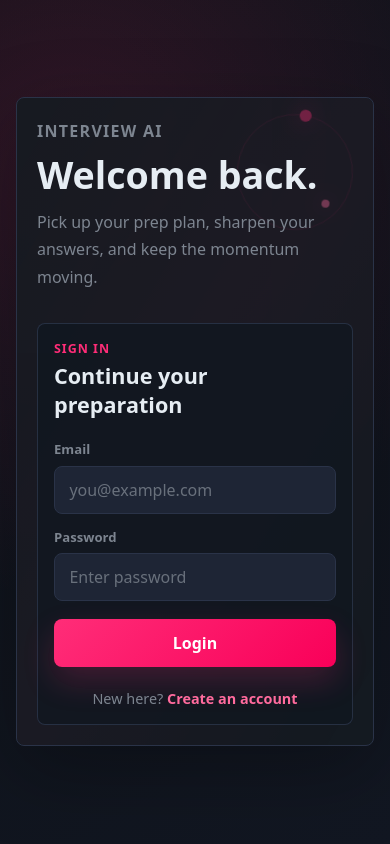
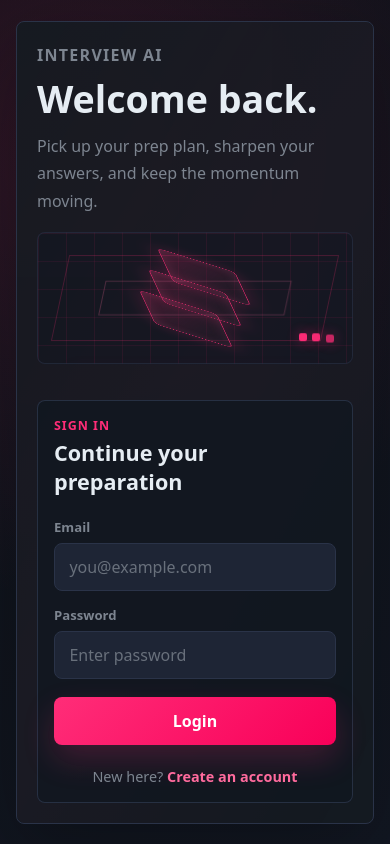
Before and after one commit to neelabhra-de/interview-ai, a React app in the folder Frontend/: page /login in a window 390 px wide. Built offline with nearby package versions, Linux system fonts and the light colour scheme; no server answers; the HTML template or start-up script is replaced by a standard one.

Commit message:
feat: implement loading experience component and integrate it into authentication and interview pages

```diff
--- a/Frontend/src/app.routes.jsx
+++ b/Frontend/src/app.routes.jsx
@@ -1,4 +1,4 @@
-import { createBrowserRouter } from "react-router";
+import { Navigate, createBrowserRouter } from "react-router";
 
 import Login from "./features/auth/pages/Login";
 import Register from "./features/auth/pages/Register";
@@ -12,6 +12,10 @@ import Interview from "./features/interview/pages/Interview";
 export const router = createBrowserRouter( [
     {
         path: "/",
+        element: <Navigate to="/login" replace />
+    },
+    {
+        path: "/interview",
         element: <Protected><Home /></Protected>
     },
     {
--- /dev/null
+++ b/Frontend/src/components/LoadingExperience.jsx
@@ -0,0 +1,37 @@
+import React from 'react'
+import './loading-experience.scss'
+
+const LoadingExperience = ({
+    title = 'Loading...',
+    subtitle = 'Preparing your workspace.'
+}) => (
+    <main className='loading-experience'>
+        <div className='loading-scene' aria-hidden='true'>
+            <div className='loading-ring loading-ring--outer' />
+            <div className='loading-ring loading-ring--inner' />
+            <div className='loading-cube'>
+                <span className='face face--front' />
+                <span className='face face--back' />
+                <span className='face face--right' />
+                <span className='face face--left' />
+                <span className='face face--top' />
+                <span className='face face--bottom' />
+            </div>
+            <div className='loading-scan' />
+        </div>
+
+        <div className='loading-copy'>
+            <p>Interview AI</p>
+            <h1>{title}</h1>
+            <span>{subtitle}</span>
+        </div>
+
+        <div className='loading-steps' aria-hidden='true'>
+            <i />
+            <i />
+            <i />
+        </div>
+    </main>
+)
+
+export default LoadingExperience
--- /dev/null
+++ b/Frontend/src/components/loading-experience.scss
@@ -0,0 +1,247 @@
+@use "sass:color";
+
+$bg-page: #0d1117;
+$bg-card: #161b22;
+$border-color: #2a3348;
+$text-primary: #e6edf3;
+$text-muted: #7d8590;
+$accent: #ff2d78;
+$accent-alt: #ff6b9d;
+
+.loading-experience {
+    min-height: 100vh;
+    width: 100%;
+    display: grid;
+    place-items: center;
+    align-content: center;
+    gap: 1.65rem;
+    padding: 2rem;
+    background:
+        radial-gradient(circle at 50% 32%, rgba($accent, 0.14), transparent 23rem),
+        linear-gradient(145deg, $bg-page, #121722);
+    color: $text-primary;
+    overflow: hidden;
+}
+
+.loading-scene {
+    position: relative;
+    width: 190px;
+    height: 190px;
+    display: grid;
+    place-items: center;
+    perspective: 760px;
+}
+
+.loading-ring {
+    position: absolute;
+    inset: 12px;
+    border: 1px solid rgba($accent, 0.22);
+    border-radius: 50%;
+    transform-style: preserve-3d;
+    animation: ringTurn 3.8s linear infinite;
+
+    &--inner {
+        inset: 42px;
+        border-color: rgba($accent-alt, 0.34);
+        animation-duration: 2.7s;
+        animation-direction: reverse;
+    }
+}
+
+.loading-cube {
+    position: relative;
+    width: 74px;
+    height: 74px;
+    transform-style: preserve-3d;
+    animation: cubeTurn 3.4s ease-in-out infinite;
+}
+
+.face {
+    position: absolute;
+    inset: 0;
+    border: 1px solid rgba($accent, 0.7);
+    background: linear-gradient(145deg, rgba($accent, 0.28), rgba($bg-card, 0.62));
+    box-shadow: inset 0 0 24px rgba($accent, 0.22), 0 0 26px rgba($accent, 0.14);
+
+    &--front {
+        transform: translateZ(37px);
+    }
+
+    &--back {
+        transform: rotateY(180deg) translateZ(37px);
+    }
+
+    &--right {
+        transform: rotateY(90deg) translateZ(37px);
+    }
+
+    &--left {
+        transform: rotateY(-90deg) translateZ(37px);
+    }
+
+    &--top {
+        transform: rotateX(90deg) translateZ(37px);
+    }
+
+    &--bottom {
+        transform: rotateX(-90deg) translateZ(37px);
+    }
+}
+
+.loading-scan {
+    position: absolute;
+    width: 150px;
+    height: 1px;
+    background: linear-gradient(90deg, transparent, $accent-alt, transparent);
+    box-shadow: 0 0 18px rgba($accent-alt, 0.5);
+    animation: scanLine 1.7s ease-in-out infinite;
+}
+
+.loading-copy {
+    display: flex;
+    flex-direction: column;
+    align-items: center;
+    gap: 0.35rem;
+    text-align: center;
+
+    p {
+        margin: 0;
+        color: $accent;
+        font-size: 0.78rem;
+        font-weight: 700;
+        letter-spacing: 0.08em;
+        text-transform: uppercase;
+    }
+
+    h1 {
+        margin: 0;
+        max-width: 560px;
+        font-size: 1.7rem;
+        line-height: 1.15;
+        letter-spacing: 0;
+    }
+
+    span {
+        color: $text-muted;
+        font-size: 0.95rem;
+    }
+}
+
+.loading-steps {
+    display: flex;
+    gap: 0.45rem;
+
+    i {
+        width: 8px;
+        height: 8px;
+        border-radius: 50%;
+        background-color: $accent;
+        animation: pulseStep 1.1s ease-in-out infinite;
+    }
+
+    i:nth-child(2) {
+        animation-delay: 0.16s;
+    }
+
+    i:nth-child(3) {
+        animation-delay: 0.32s;
+    }
+}
+
+@keyframes cubeTurn {
+    0%,
+    100% {
+        transform: rotateX(-18deg) rotateY(34deg);
+    }
+
+    50% {
+        transform: rotateX(22deg) rotateY(214deg);
+    }
+}
+
+@keyframes ringTurn {
+    from {
+        transform: rotateX(68deg) rotateZ(0deg);
+    }
+
+    to {
+        transform: rotateX(68deg) rotateZ(360deg);
+    }
+}
+
+@keyframes scanLine {
+    0%,
+    100% {
+        opacity: 0;
+        transform: translateY(-72px);
+    }
+
+    50% {
+        opacity: 1;
+        transform: translateY(72px);
+    }
+}
+
+@keyframes pulseStep {
+    0%,
+    100% {
+        opacity: 0.35;
+        transform: translateY(0);
+    }
+
+    50% {
+        opacity: 1;
+        transform: translateY(-4px);
+    }
+}
+
+@media (max-width: 640px) {
+    .loading-scene {
+        width: 150px;
+        height: 150px;
+    }
+
+    .loading-cube {
+        width: 58px;
+        height: 58px;
+    }
+
+    .face {
+        &--front {
+            transform: translateZ(29px);
+        }
+
+        &--back {
+            transform: rotateY(180deg) translateZ(29px);
+        }
+
+        &--right {
+            transform: rotateY(90deg) translateZ(29px);
+        }
+
+        &--left {
+            transform: rotateY(-90deg) translateZ(29px);
+        }
+
+        &--top {
+            transform: rotateX(90deg) translateZ(29px);
+        }
+
+        &--bottom {
+            transform: rotateX(-90deg) translateZ(29px);
+        }
+    }
+
+    .loading-copy h1 {
+        font-size: 1.35rem;
+    }
+}
+
+@media (prefers-reduced-motion: reduce) {
+    .loading-ring,
+    .loading-cube,
+    .loading-scan,
+    .loading-steps i {
+        animation: none;
+    }
+}
--- a/Frontend/src/features/auth/auth.form.scss
+++ b/Frontend/src/features/auth/auth.form.scss
@@ -50,10 +50,18 @@ $font-stack: system-ui, -apple-system, BlinkMacSystemFont, 'Segoe UI', Roboto, s
     }
 }
 
-.auth-copy {
+.auth-stage {
     position: relative;
     z-index: 1;
-    max-width: 390px;
+    min-height: 440px;
+    display: flex;
+    flex-direction: column;
+    justify-content: space-between;
+    gap: 2rem;
+}
+
+.auth-copy {
+    max-width: 420px;
     animation: slideUp 0.7s ease both;
 
     h1 {
@@ -79,46 +87,98 @@ $font-stack: system-ui, -apple-system, BlinkMacSystemFont, 'Segoe UI', Roboto, s
     text-transform: uppercase;
 }
 
-.auth-orbit {
-    position: absolute;
-    left: 3rem;
-    bottom: 3rem;
-    width: 180px;
-    height: 180px;
-    border: 1px solid rgba($accent, 0.2);
-    border-radius: 50%;
-    opacity: 0.72;
-    animation: orbitFloat 7s ease-in-out infinite;
+.auth-visual {
+    position: relative;
+    width: min(330px, 100%);
+    height: 190px;
+    display: grid;
+    place-items: center;
+    border: 1px solid rgba($border-color, 0.65);
+    border-radius: 8px;
+    background:
+        linear-gradient(rgba($accent, 0.08) 1px, transparent 1px),
+        linear-gradient(90deg, rgba($accent, 0.08) 1px, transparent 1px),
+        rgba(#0f1520, 0.34);
+    background-size: 28px 28px;
+    overflow: hidden;
+    animation: visualFloat 7s ease-in-out infinite;
+
+    &::before,
+    &::after {
+        content: "";
+        position: absolute;
+        inset: 22px;
+        border: 1px solid rgba($accent, 0.22);
+        transform: skewX(-12deg);
+    }
+
+    &::after {
+        inset: 48px 66px;
+        border-color: rgba($accent-alt, 0.34);
+        animation: panelPulse 2.4s ease-in-out infinite;
+    }
+}
+
+.auth-holo {
+    position: relative;
+    width: 86px;
+    height: 86px;
+    transform-style: preserve-3d;
+    animation: holoTurn 4.2s ease-in-out infinite;
 
     span {
         position: absolute;
-        width: 12px;
-        height: 12px;
-        border-radius: 50%;
-        background-color: $accent;
-        box-shadow: 0 0 24px rgba($accent, 0.65);
+        inset: 0;
+        border: 1px solid rgba($accent, 0.72);
+        border-radius: 8px;
+        background: linear-gradient(145deg, rgba($accent, 0.2), rgba($bg-card, 0.34));
+        box-shadow: 0 0 28px rgba($accent, 0.2), inset 0 0 20px rgba($accent-alt, 0.14);
     }
 
     span:nth-child(1) {
-        top: -6px;
-        left: 50%;
+        transform: rotateX(64deg) rotateZ(45deg);
     }
 
     span:nth-child(2) {
-        right: 20px;
-        bottom: 24px;
-        width: 8px;
-        height: 8px;
-        background-color: $accent-alt;
+        transform: rotateX(64deg) rotateZ(45deg) translateZ(24px);
     }
 
     span:nth-child(3) {
-        left: 18px;
-        bottom: 46px;
-        width: 6px;
-        height: 6px;
-        background-color: $text-primary;
-        box-shadow: 0 0 18px rgba($text-primary, 0.55);
+        transform: rotateX(64deg) rotateZ(45deg) translateZ(-24px);
+    }
+}
+
+.auth-gridline {
+    position: absolute;
+    width: 84%;
+    height: 1px;
+    background: linear-gradient(90deg, transparent, $accent-alt, transparent);
+    box-shadow: 0 0 20px rgba($accent-alt, 0.48);
+    animation: gridScan 2.2s ease-in-out infinite;
+}
+
+.auth-chip {
+    position: absolute;
+    right: 18px;
+    bottom: 18px;
+    display: flex;
+    gap: 0.35rem;
+
+    i {
+        width: 8px;
+        height: 8px;
+        border-radius: 2px;
+        background-color: $accent;
+        box-shadow: 0 0 14px rgba($accent, 0.65);
+        animation: chipPulse 1.2s ease-in-out infinite;
+    }
+
+    i:nth-child(2) {
+        animation-delay: 0.16s;
+    }
+
+    i:nth-child(3) {
+        animation-delay: 0.32s;
     }
 }
 
@@ -250,29 +310,6 @@ $font-stack: system-ui, -apple-system, BlinkMacSystemFont, 'Segoe UI', Roboto, s
     line-height: 1.4;
 }
 
-.auth-loader {
-    display: flex;
-    flex-direction: column;
-    align-items: center;
-    gap: 1rem;
-    color: $text-primary;
-
-    span {
-        width: 40px;
-        height: 40px;
-        border: 3px solid rgba($text-primary, 0.14);
-        border-top-color: $accent;
-        border-radius: 50%;
-        animation: spin 0.9s linear infinite;
-    }
-
-    h1 {
-        margin: 0;
-        font-size: 1rem;
-        color: $text-muted;
-    }
-}
-
 @keyframes authEnter {
     from {
         opacity: 0;
@@ -308,20 +345,64 @@ $font-stack: system-ui, -apple-system, BlinkMacSystemFont, 'Segoe UI', Roboto, s
     }
 }
 
-@keyframes orbitFloat {
+@keyframes visualFloat {
     0%,
     100% {
-        transform: translateY(0) rotate(0deg);
+        transform: translateY(0);
     }
 
     50% {
-        transform: translateY(-10px) rotate(12deg);
+        transform: translateY(-10px);
     }
 }
 
-@keyframes spin {
-    to {
-        transform: rotate(360deg);
+@keyframes holoTurn {
+    0%,
+    100% {
+        transform: rotateX(0deg) rotateY(0deg);
+    }
+
+    50% {
+        transform: rotateX(8deg) rotateY(180deg);
+    }
+}
+
+@keyframes gridScan {
+    0%,
+    100% {
+        opacity: 0;
+        transform: translateY(-72px);
+    }
+
+    50% {
+        opacity: 1;
+        transform: translateY(72px);
+    }
+}
+
+@keyframes panelPulse {
+    0%,
+    100% {
+        opacity: 0.35;
+        transform: skewX(-12deg) scale(1);
+    }
+
+    50% {
+        opacity: 0.9;
+        transform: skewX(-12deg) scale(1.04);
+    }
+}
+
+@keyframes chipPulse {
+    0%,
+    100% {
+        opacity: 0.35;
+        transform: translateY(0);
+    }
+
+    50% {
+        opacity: 1;
+        transform: translateY(-4px);
     }
 }
 
@@ -338,6 +419,11 @@ $font-stack: system-ui, -apple-system, BlinkMacSystemFont, 'Segoe UI', Roboto, s
         padding: 1.25rem;
     }
 
+    .auth-stage {
+        min-height: auto;
+        gap: 1.35rem;
+    }
+
     .auth-copy {
         max-width: none;
 
@@ -346,14 +432,9 @@ $font-stack: system-ui, -apple-system, BlinkMacSystemFont, 'Segoe UI', Roboto, s
         }
     }
 
-    .auth-orbit {
-        right: 1.25rem;
-        left: auto;
-        bottom: auto;
-        top: 1.25rem;
-        width: 116px;
-        height: 116px;
-        opacity: 0.38;
+    .auth-visual {
+        width: 100%;
+        height: 132px;
     }
 
     .form-container {
@@ -365,9 +446,11 @@ $font-stack: system-ui, -apple-system, BlinkMacSystemFont, 'Segoe UI', Roboto, s
     .auth-shell,
     .auth-shell::before,
     .auth-copy,
-    .auth-orbit,
-    .form-container,
-    .auth-loader span {
+    .auth-visual,
+    .auth-holo,
+    .auth-gridline,
+    .auth-chip i,
+    .form-container {
         animation: none;
     }
 }
--- a/Frontend/src/features/auth/components/protected.jsx
+++ b/Frontend/src/features/auth/components/protected.jsx
@@ -2,13 +2,18 @@ import { useAuth } from "../hooks/useAuth";
 import { Navigate } from "react-router";
 
 import React from 'react'
+import LoadingExperience from "../../../components/LoadingExperience";
 
 const Protected = ({children}) => {
     const {loading,user} = useAuth()
 
 
     if(loading){
-        return (<main><h1>Loading....</h1></main>)
+        return (
+            <LoadingExperience
+                title='Checking your session'
+                subtitle='Verifying access before opening your workspace.' />
+        )
     }
 
     if(!user){
--- a/Frontend/src/features/auth/pages/Login.jsx
+++ b/Frontend/src/features/auth/pages/Login.jsx
@@ -2,6 +2,7 @@ import React, { useState } from 'react'
 import { useNavigate, Link } from 'react-router'
 import "../auth.form.scss"
 import { useAuth } from '../hooks/useAuth'
+import LoadingExperience from '../../../components/LoadingExperience'
 
 const Login = () => {
 
@@ -17,7 +18,7 @@ const Login = () => {
         setError("")
         try {
             await handleLogin({ email, password })
-            navigate('/', { replace: true })
+            navigate('/interview', { replace: true })
         } catch (error) {
             setError(error.response?.data?.message || error.message || "Could not login. Please try again.")
         }
@@ -25,12 +26,9 @@ const Login = () => {
 
     if (loading) {
         return (
-            <main className='auth-page'>
-                <div className='auth-loader'>
-                    <span />
-                    <h1>Opening your workspace...</h1>
-                </div>
-            </main>
+            <LoadingExperience
+                title='Opening your workspace'
+                subtitle='Syncing your session and loading your interview plans.' />
         )
     }
 
@@ -38,16 +36,26 @@ const Login = () => {
     return (
         <main className='auth-page'>
             <section className='auth-shell'>
-                <div className='auth-orbit' aria-hidden='true'>
-                    <span />
-                    <span />
-                    <span />
-                </div>
+                <div className='auth-stage'>
+                    <div className='auth-copy'>
+                        <p className='auth-eyebrow'>Interview AI</p>
+                        <h1>Welcome back.</h1>
+                        <p>Pick up your prep plan, sharpen your answers, and keep the momentum moving.</p>
+                    </div>
 
-                <div className='auth-copy'>
-                    <p className='auth-eyebrow'>Interview AI</p>
-                    <h1>Welcome back.</h1>
-                    <p>Pick up your prep plan, sharpen your answers, and keep the momentum moving.</p>
+                    <div className='auth-visual' aria-hidden='true'>
+                        <div className='auth-holo'>
+                            <span />
+                            <span />
+                            <span />
+                        </div>
+                        <div className='auth-gridline' />
+                        <div className='auth-chip'>
+                            <i />
+                            <i />
+                            <i />
+                        </div>
+                    </div>
                 </div>
 
                 <div className='form-container'>
--- a/Frontend/src/features/auth/pages/Register.jsx
+++ b/Frontend/src/features/auth/pages/Register.jsx
@@ -2,6 +2,7 @@ import React, { useState } from 'react'
 import { useNavigate, Link } from 'react-router'
 import { useAuth } from '../hooks/useAuth'
 import "../auth.form.scss"
+import LoadingExperience from '../../../components/LoadingExperience'
 
 const Register = () => {
 
@@ -18,7 +19,7 @@ const Register = () => {
         setError("")
         try {
             await handleRegister({ username, email, password })
-            navigate("/", { replace: true })
+            navigate("/interview", { replace: true })
         } catch (error) {
             setError(error.response?.data?.message || error.message || "Could not create your account. Please try again.")
         }
@@ -26,28 +27,35 @@ const Register = () => {
 
     if (loading) {
         return (
-            <main className='auth-page'>
-                <div className='auth-loader'>
-                    <span />
-                    <h1>Creating your workspace...</h1>
-                </div>
-            </main>
+            <LoadingExperience
+                title='Creating your workspace'
+                subtitle='Setting up your account and interview dashboard.' />
         )
     }
 
     return (
         <main className='auth-page'>
             <section className='auth-shell auth-shell--register'>
-                <div className='auth-orbit' aria-hidden='true'>
-                    <span />
-                    <span />
-                    <span />
-                </div>
+                <div className='auth-stage'>
+                    <div className='auth-copy'>
+                        <p className='auth-eyebrow'>Interview AI</p>
+                        <h1>Build your edge.</h1>
+                        <p>Turn a job description and your resume into focused practice that feels made for the room.</p>
+                    </div>
 
-                <div className='auth-copy'>
-                    <p className='auth-eyebrow'>Interview AI</p>
-                    <h1>Build your edge.</h1>
-                    <p>Turn a job description and your resume into focused practice that feels made for the room.</p>
+                    <div className='auth-visual' aria-hidden='true'>
+                        <div className='auth-holo'>
+                            <span />
+                            <span />
+                            <span />
+                        </div>
+                        <div className='auth-gridline' />
+                        <div className='auth-chip'>
+                            <i />
+                            <i />
+                            <i />
+                        </div>
+                    </div>
                 </div>
 
                 <div className='form-container'>
--- a/Frontend/src/features/interview/pages/Home.jsx
+++ b/Frontend/src/features/interview/pages/Home.jsx
@@ -2,6 +2,7 @@ import React, { useState, useRef } from 'react'
 import "../style/home.scss"
 import { useInterview } from '../hooks/useInterview.js'
 import { useNavigate } from 'react-router'
+import LoadingExperience from '../../../components/LoadingExperience'
 
 const Home = () => {
 
@@ -89,9 +90,9 @@ const Home = () => {
 
     if (loading) {
         return (
-            <main className='loading-screen'>
-                <h1>Loading your interview plan...</h1>
-            </main>
+            <LoadingExperience
+                title='Building your interview plan'
+                subtitle='AI is analyzing your resume, matching the role, and shaping your prep map.' />
         )
     }
 
--- a/Frontend/src/features/interview/pages/Interview.jsx
+++ b/Frontend/src/features/interview/pages/Interview.jsx
@@ -2,6 +2,7 @@ import React, { useState } from 'react'
 import '../style/interview.scss'
 import { useInterview } from '../hooks/useInterview.js'
 import { useParams } from 'react-router'
+import LoadingExperience from '../../../components/LoadingExperience'
 
 
 
@@ -64,9 +65,9 @@ const Interview = () => {
 
     if (loading || !report) {
         return (
-            <main className='loading-screen'>
-                <h1>{error || 'Loading your interview plan...'}</h1>
-            </main>
+            <LoadingExperience
+                title={error || 'Loading your interview plan'}
+                subtitle={error ? 'Try opening the report again in a moment.' : 'Assembling questions, score insights, and your preparation roadmap.'} />
         )
     }
 
```
